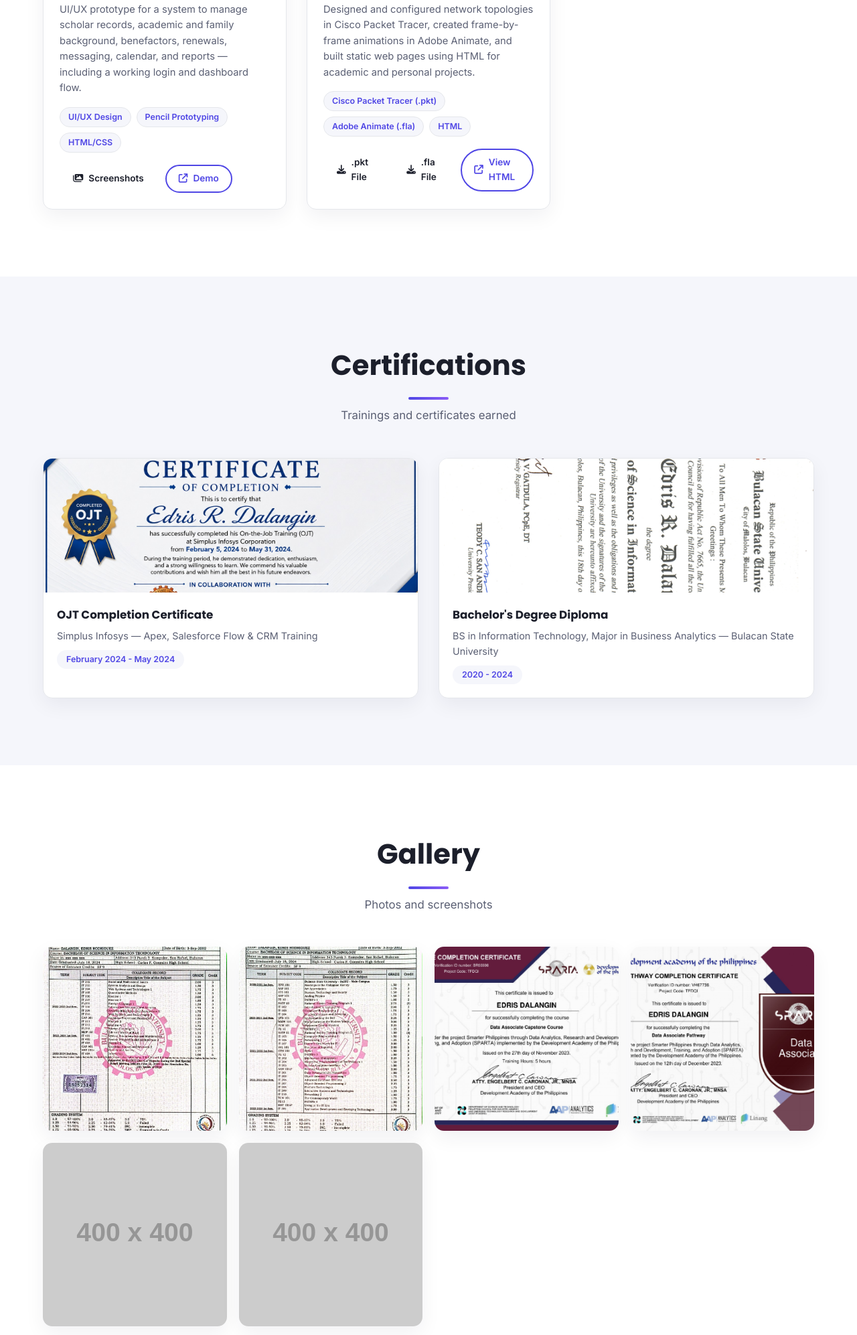
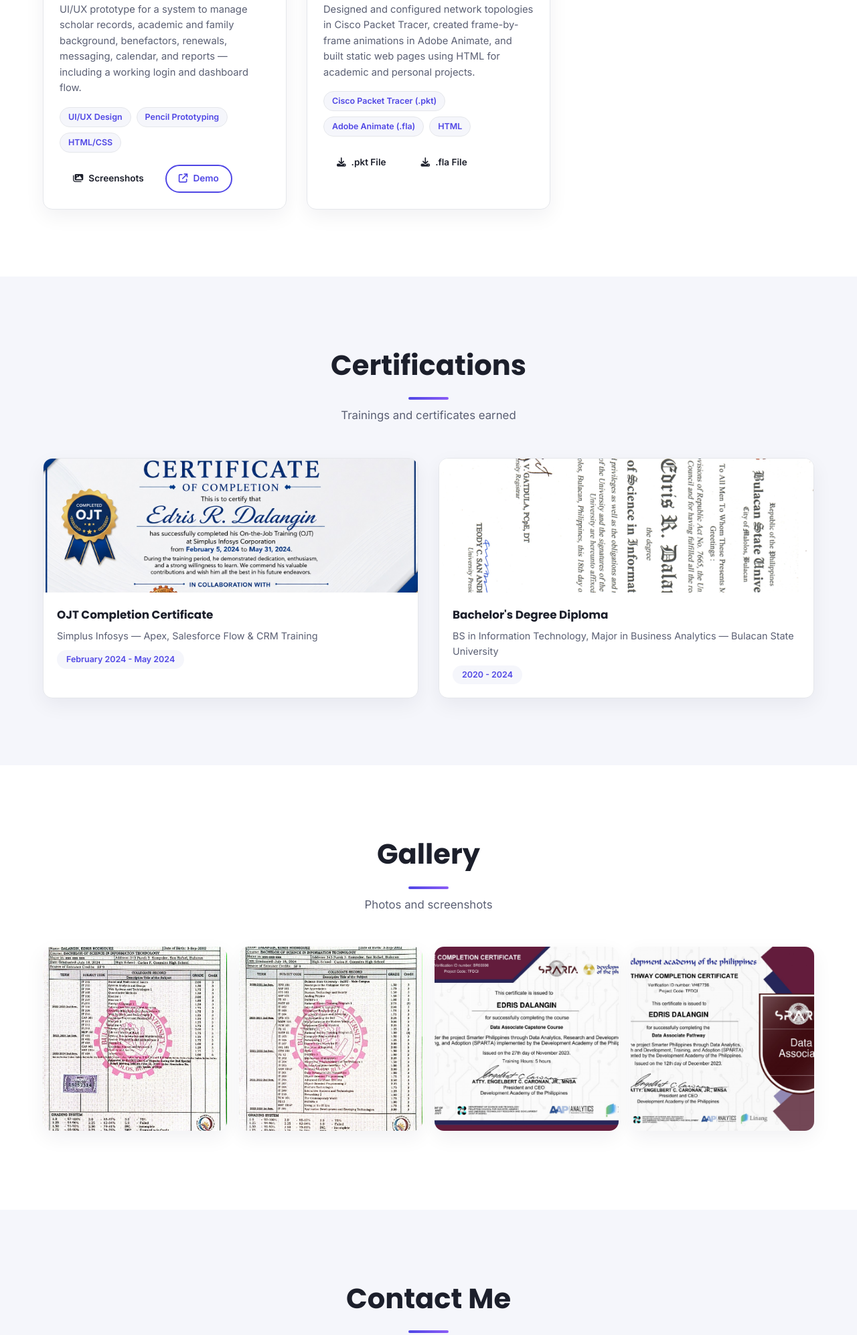
Before and after one commit to sirdedalangin-oss/my-portfolio, a plain HTML site: page index.html in a window 1280 px wide. Shown: the part 5913-7907 px from the top of the page at 67% size. Drawn offline with Linux system fonts and the light colour scheme; placeholder pictures from the web are drawn by us.

Commit message:
Update index.html

```diff
--- a/index.html
+++ b/index.html
@@ -386,7 +386,7 @@
             <span>HTML/CSS</span>
           </div>
           <div class="project-links">
-            <a href="assets/projects/scholarship-system/screenshots.html" target="_blank" rel="noopener" class="btn btn-sm"><i class="fa-solid fa-images"></i> Screenshots</a>
+            <a href="#" target="_blank" rel="noopener" class="btn btn-sm"><i class="fa-solid fa-images"></i> Screenshots</a>
             <a href="assets/projects/scholarship-system/index.html" target="_blank" rel="noopener" class="btn btn-sm btn-outline"><i class="fa-solid fa-arrow-up-right-from-square"></i> Demo</a>
           </div>
         </div>
@@ -411,7 +411,7 @@
           <div class="project-links">
             <a href="assets/projects/network-topology.pkt" class="btn btn-sm" download><i class="fa-solid fa-download"></i> .pkt File</a>
             <a href="assets/projects/animation-project.fla" class="btn btn-sm" download><i class="fa-solid fa-download"></i> .fla File</a>
-            <a href="assets/projects/sample-page.html" target="_blank" rel="noopener" class="btn btn-sm btn-outline"><i class="fa-solid fa-arrow-up-right-from-square"></i> View HTML</a>
+
           </div>
         </div>
       </div>
@@ -466,8 +466,7 @@
       <div class="gallery-item" data-aos><img src="assets/gallery2.jpg" alt="Gallery photo 2" onerror="this.src='https://via.placeholder.com/400x400/6366f1/ffffff?text=Photo+2'"></div>
       <div class="gallery-item" data-aos><img src="assets/gallery3.jpg" alt="Gallery photo 3" onerror="this.src='https://via.placeholder.com/400x400/8b5cf6/ffffff?text=Photo+3'"></div>
       <div class="gallery-item" data-aos><img src="assets/gallery4.jpg" alt="Gallery photo 4" onerror="this.src='https://via.placeholder.com/400x400/4f46e5/ffffff?text=Photo+4'"></div>
-      <div class="gallery-item" data-aos><img src="assets/gallery5.jpg" alt="Gallery photo 5" onerror="this.src='https://via.placeholder.com/400x400/6366f1/ffffff?text=Photo+5'"></div>
-      <div class="gallery-item" data-aos><img src="assets/gallery6.jpg" alt="Gallery photo 6" onerror="this.src='https://via.placeholder.com/400x400/8b5cf6/ffffff?text=Photo+6'"></div>
+      <div
     </div>
   </div>
 </section>
```
